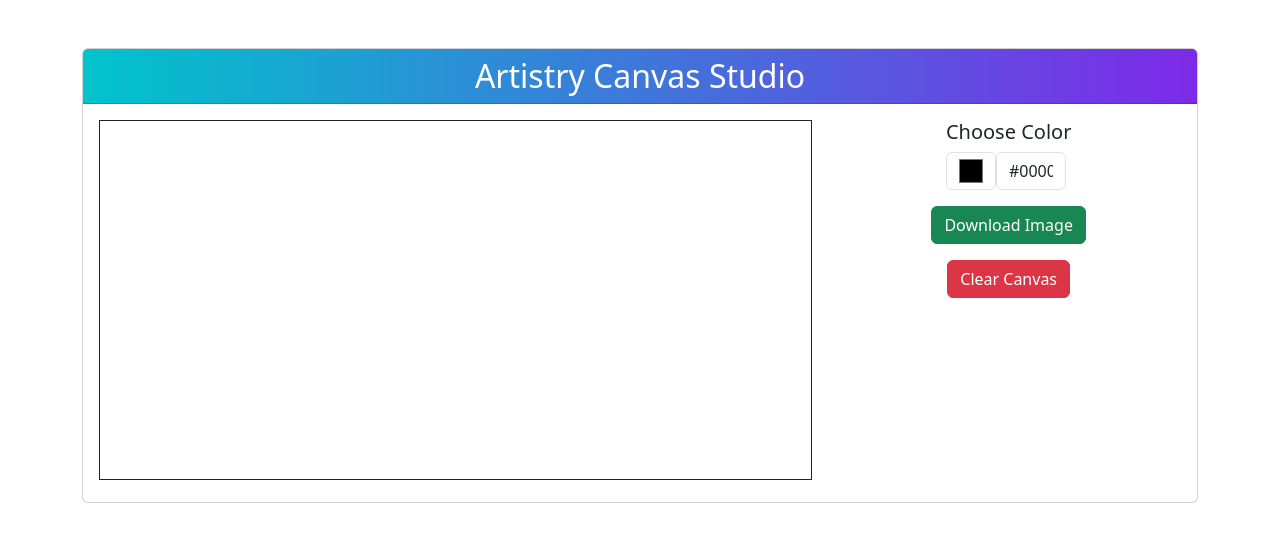
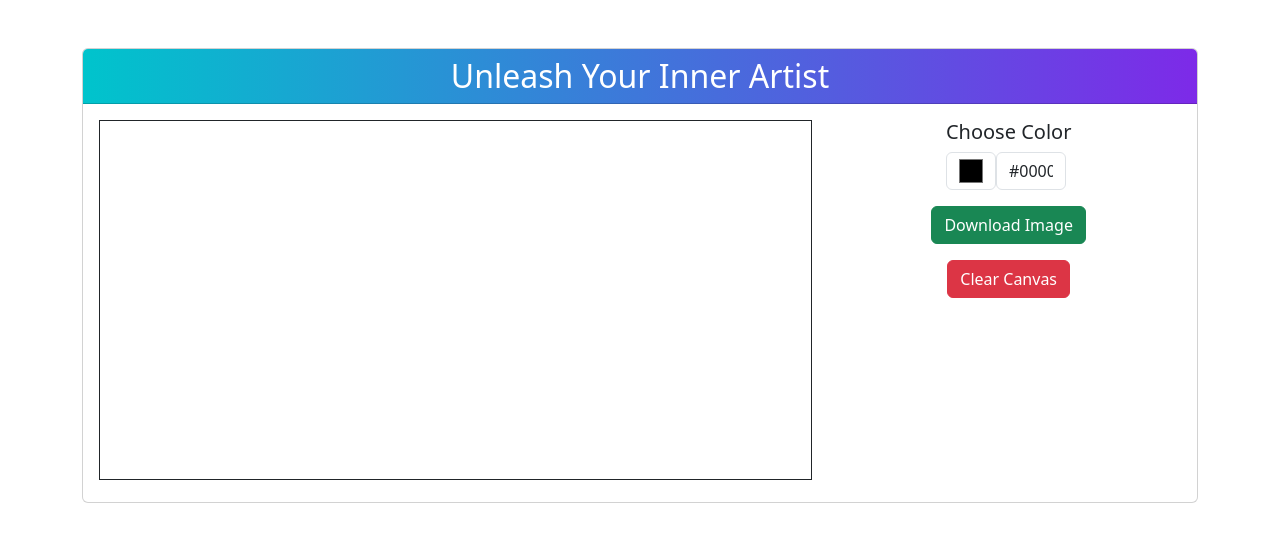
Before and after one commit to Thirumalaiboobathi/drawingtoimage-convertor, a React (Create React App) app: page / in a window 1280 px wide. Shown: the top 542 px of the page. Built offline with nearby package versions, Linux system fonts and the light colour scheme.

Commit message:
final commit

```diff
--- a/src/component/drawtoimg.jsx
+++ b/src/component/drawtoimg.jsx
@@ -109,7 +109,7 @@ const DrawingCanvas = () => {
     <div className="container mt-5">
       <div className="card">
         <div className="card-header text-white" style={{ background: 'linear-gradient(90deg, #00c4cc, #7d2ae8)' }}>
-          <h2 className="text-center mb-0">Artistry Canvas Studio</h2>
+          <h2 className="text-center mb-0">Unleash Your Inner Artist</h2>
         </div>
         <div className="card-body">
           <div className="row">
```
